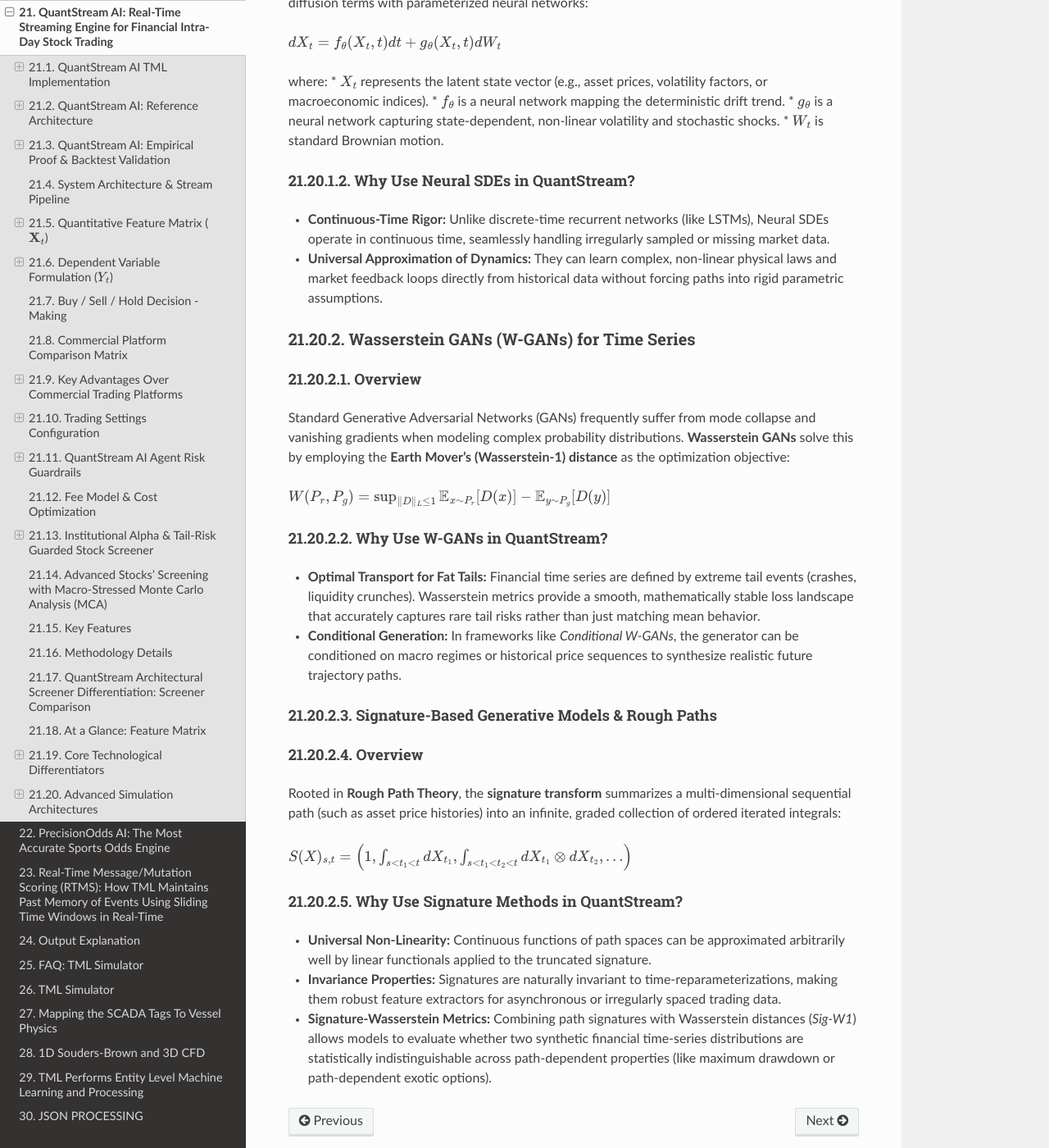
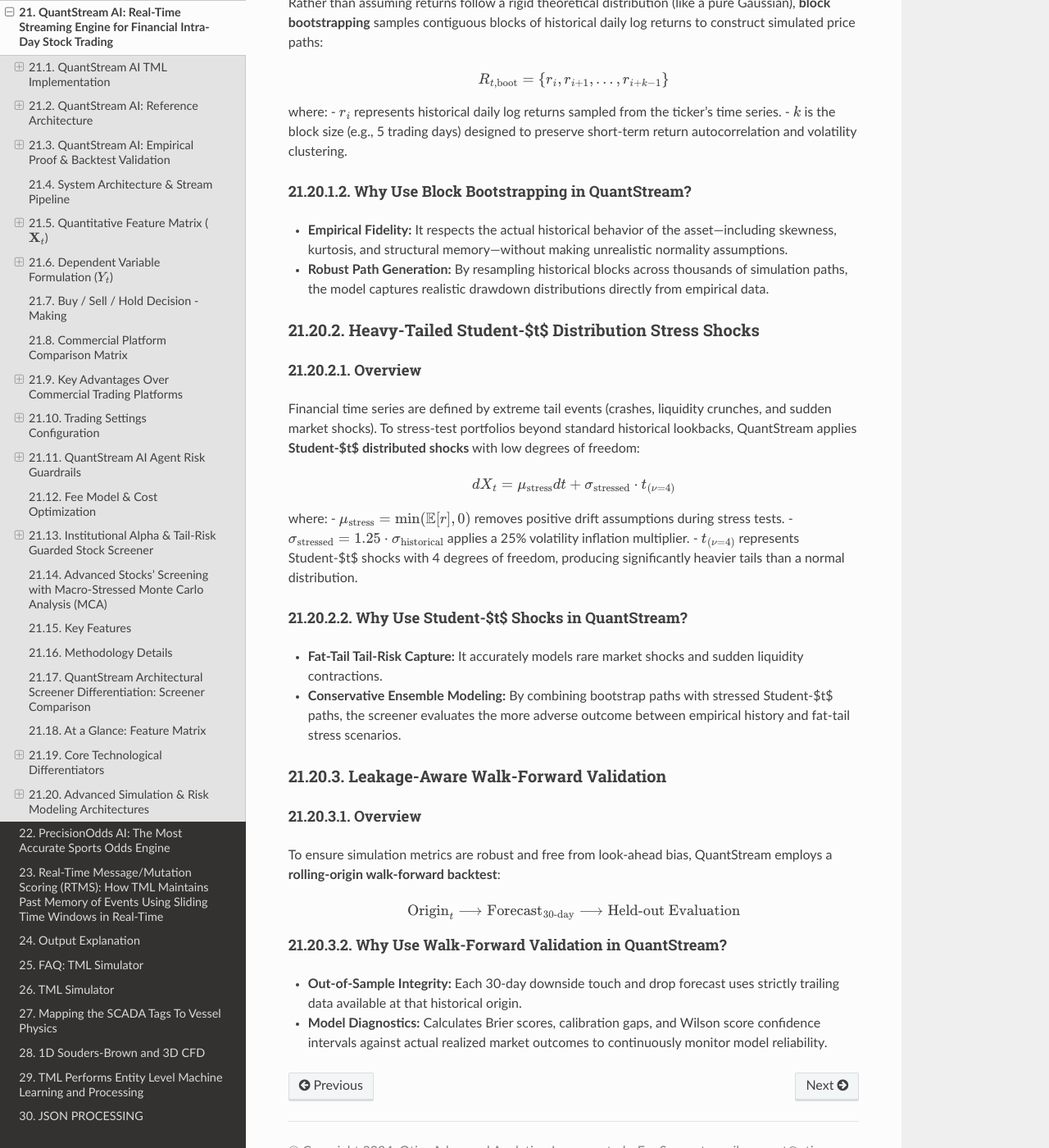
Before and after one commit to smaurice101/readthedocs, a Sphinx documentation site: the page built from docs/source/quantstream.rst, in a window 1280 px wide and 1400 px high, scrolled down 22813 px. Shown: the whole window at 82% size. Built offline with Sphinx 7.4.7 and the Read the Docs theme 3.1.0, drawn with Linux system fonts in a browser that asks for light colours; pages that are not in the unit, such as notebooks, are missing from menus; some of the changed text lies outside the part shown.

Commit message:
Update quantstream.rst

```diff
--- a/docs/source/quantstream.rst
+++ b/docs/source/quantstream.rst
@@ -968,58 +968,63 @@
 * **Traditional Screeners**: Return whatever arbitrary count of stocks happens to match a strict query. In market downturns, strict queries often return 0 or 1 stock, forcing portfolio under-diversification.
 * **This Engine**: Implements a strict **4-pass cascade** (Strict Alpha :math:`\rightarrow` Moderate :math:`\rightarrow` Safety Floor :math:`\rightarrow` Emergency Floor Guarantee). If volatile market conditions dry up strict institutional candidates, Pass 4 automatically activates to ensure a hard minimum portfolio safety floor (e.g., 20 to 30+ stocks) is always populated.
 
-Advanced Simulation Architectures
-==================================
+Advanced Simulation & Risk Modeling Architectures
+==================================================
 
-When building high-fidelity simulations for complex, highly nonlinear financial data—such as fat-tailed distributions, volatility skews, and multi-regime market shocks—traditional parametric models (like standard geometric Brownian motion or fixed-grid Monte Carlo) often fall short.
+When building high-fidelity quantitative screeners and risk models for complex, highly nonlinear financial data—such as fat-tailed return distributions, volatility clustering, and multi-regime market stress—traditional parametric models (like standard geometric Brownian motion or fixed-grid Monte Carlo) often fall short.
 
-QuanstStream achieves institutional-grade accuracy by additonally using three foundational frameworks: **Neural Stochastic Differential Equations (Neural SDEs)**, **Wasserstein Generative Adversarial Networks (W-GANs)**, and **Signature-based Generative Models**.
+QuantStream achieves institutional-grade speed and robustness by utilizing an optimized, non-parametric risk-simulation framework: **Circular Moving-Block Bootstrapping** paired with **Heavy-Tailed Student-$t$ Distribution Stress Shocks**.
 
-Neural Stochastic Differential Equations (Neural SDEs)
+Circular Moving-Block Bootstrapping
 ----------------------------------------------------------
 
 Overview
 """"""""
-Traditional SDEs rely on predefined mathematical structures for drift (:math:`f`) and diffusion (:math:`g`), such as the Black-Scholes or Heston models. **Neural SDEs** replace or augment these analytical drift and diffusion terms with parameterized neural networks:
+Rather than assuming returns follow a rigid theoretical distribution (like a pure Gaussian), **block bootstrapping** samples contiguous blocks of historical daily log returns to construct simulated price paths:
 
-:math:`dX_t = f_\theta(X_t, t)dt + g_\theta(X_t, t)dW_t`
+.. math::
+   R_{t, \text{boot}} = \{r_{i}, r_{i+1}, \dots, r_{i+k-1}\}
 
 where:
-* :math:`X_t` represents the latent state vector (e.g., asset prices, volatility factors, or macroeconomic indices).
-* :math:`f_\theta` is a neural network mapping the deterministic drift trend.
-* :math:`g_\theta` is a neural network capturing state-dependent, non-linear volatility and stochastic shocks.
-* :math:`W_t` is standard Brownian motion.
+- :math:`r_i` represents historical daily log returns sampled from the ticker's time series.
+- :math:`k` is the block size (e.g., 5 trading days) designed to preserve short-term return autocorrelation and volatility clustering.
 
-Why Use Neural SDEs in QuantStream?
-""""""""""""""""""""""""""""""""""
-* **Continuous-Time Rigor:** Unlike discrete-time recurrent networks (like LSTMs), Neural SDEs operate in continuous time, seamlessly handling irregularly sampled or missing market data.
-* **Universal Approximation of Dynamics:** They can learn complex, non-linear physical laws and market feedback loops directly from historical data without forcing paths into rigid parametric assumptions.
+Why Use Block Bootstrapping in QuantStream?
+""""""""""""""""""""""""""""""""""""""""""
+- **Empirical Fidelity:** It respects the actual historical behavior of the asset—including skewness, kurtosis, and structural memory—without making unrealistic normality assumptions.
+- **Robust Path Generation:** By resampling historical blocks across thousands of simulation paths, the model captures realistic drawdown distributions directly from empirical data.
 
-Wasserstein GANs (W-GANs) for Time Series
------------------------------------------
+Heavy-Tailed Student-$t$ Distribution Stress Shocks
+---------------------------------------------------------
 
 Overview
 """"""""""
-Standard Generative Adversarial Networks (GANs) frequently suffer from mode collapse and vanishing gradients when modeling complex probability distributions. **Wasserstein GANs** solve this by employing the **Earth Mover's (Wasserstein-1) distance** as the optimization objective:
+Financial time series are defined by extreme tail events (crashes, liquidity crunches, and sudden market shocks). To stress-test portfolios beyond standard historical lookbacks, QuantStream applies **Student-$t$ distributed shocks** with low degrees of freedom:
 
-:math:`W(P_r, P_g) = \sup_{\|D\|_L \le 1} \mathbb{E}_{x \sim P_r}[D(x)] - \mathbb{E}_{y \sim P_g}[D(y)]`
+.. math::
+   dX_t = \mu_{\text{stress}} dt + \sigma_{\text{stressed}} \cdot t_{(\nu=4)}
 
-Why Use W-GANs in QuantStream?
-""""""""""""""""""""""""""""""""
-* **Optimal Transport for Fat Tails:** Financial time series are defined by extreme tail events (crashes, liquidity crunches). Wasserstein metrics provide a smooth, mathematically stable loss landscape that accurately captures rare tail risks rather than just matching mean behavior.
-* **Conditional Generation:** In frameworks like *Conditional W-GANs*, the generator can be conditioned on macro regimes or historical price sequences to synthesize realistic future trajectory paths.
+where:
+- :math:`\mu_{\text{stress}} = \min(\mathbb{E}[r], 0)` removes positive drift assumptions during stress tests.
+- :math:`\sigma_{\text{stressed}} = 1.25 \cdot \sigma_{\text{historical}}` applies a 25% volatility inflation multiplier.
+- :math:`t_{(\nu=4)}` represents Student-$t$ shocks with 4 degrees of freedom, producing significantly heavier tails than a normal distribution.
 
-Signature-Based Generative Models & Rough Paths
-""""""""""""""""""""""""""""""""""""""""""""""""
+Why Use Student-$t$ Shocks in QuantStream?
+"""""""""""""""""""""""""""""""""""""""""""
+- **Fat-Tail Tail-Risk Capture:** It accurately models rare market shocks and sudden liquidity contractions.
+- **Conservative Ensemble Modeling:** By combining bootstrap paths with stressed Student-$t$ paths, the screener evaluates the more adverse outcome between empirical history and fat-tail stress scenarios.
+
+Leakage-Aware Walk-Forward Validation
+---------------------------------------------------------
 
 Overview
 """"""""""
-Rooted in **Rough Path Theory**, the **signature transform** summarizes a multi-dimensional sequential path (such as asset price histories) into an infinite, graded collection of ordered iterated integrals:
+To ensure simulation metrics are robust and free from look-ahead bias, QuantStream employs a **rolling-origin walk-forward backtest**:
 
-:math:`S(X)_{s,t} = \left( 1, \int_{s < t_1 < t} dX_{t_1}, \int_{s < t_1 < t_2 < t} dX_{t_1} \otimes dX_{t_2}, \dots \right)`
+.. math::
+   \text{Origin}_t \longrightarrow \text{Forecast}_{30\text{-day}} \longrightarrow \text{Held-out Evaluation}
 
-Why Use Signature Methods in QuantStream?
-""""""""""""""""""""""""""""""""""""""""
-* **Universal Non-Linearity:** Continuous functions of path spaces can be approximated arbitrarily well by linear functionals applied to the truncated signature.
-* **Invariance Properties:** Signatures are naturally invariant to time-reparameterizations, making them robust feature extractors for asynchronous or irregularly spaced trading data.
-* **Signature-Wasserstein Metrics:** Combining path signatures with Wasserstein distances (*Sig-W1*) allows models to evaluate whether two synthetic financial time-series distributions are statistically indistinguishable across path-dependent properties (like maximum drawdown or path-dependent exotic options).
+Why Use Walk-Forward Validation in QuantStream?
+""""""""""""""""""""""""""""""""""""""""""""""""
+- **Out-of-Sample Integrity:** Each 30-day downside touch and drop forecast uses strictly trailing data available at that historical origin.
+- **Model Diagnostics:** Calculates Brier scores, calibration gaps, and Wilson score confidence intervals against actual realized market outcomes to continuously monitor model reliability.
```
